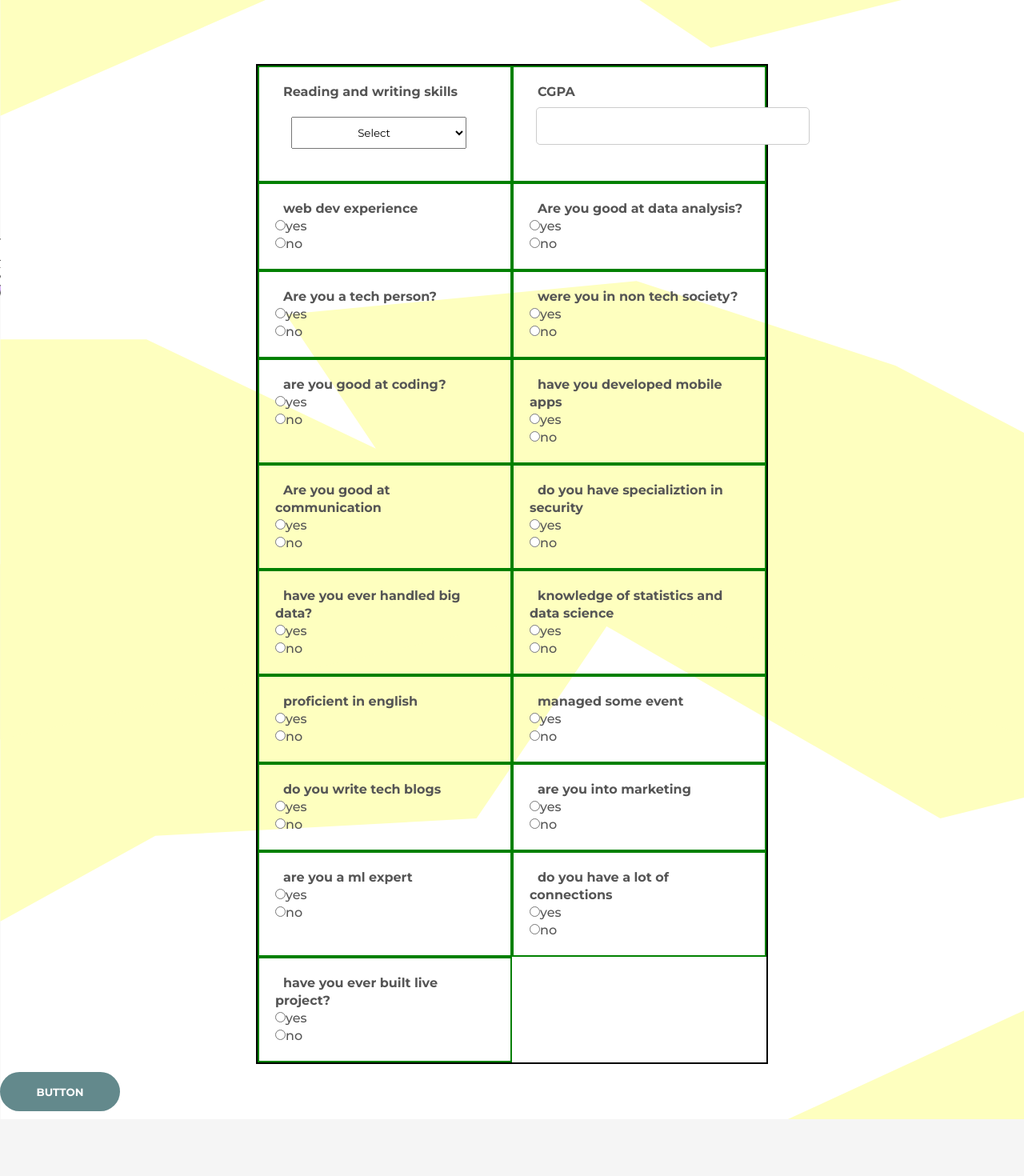
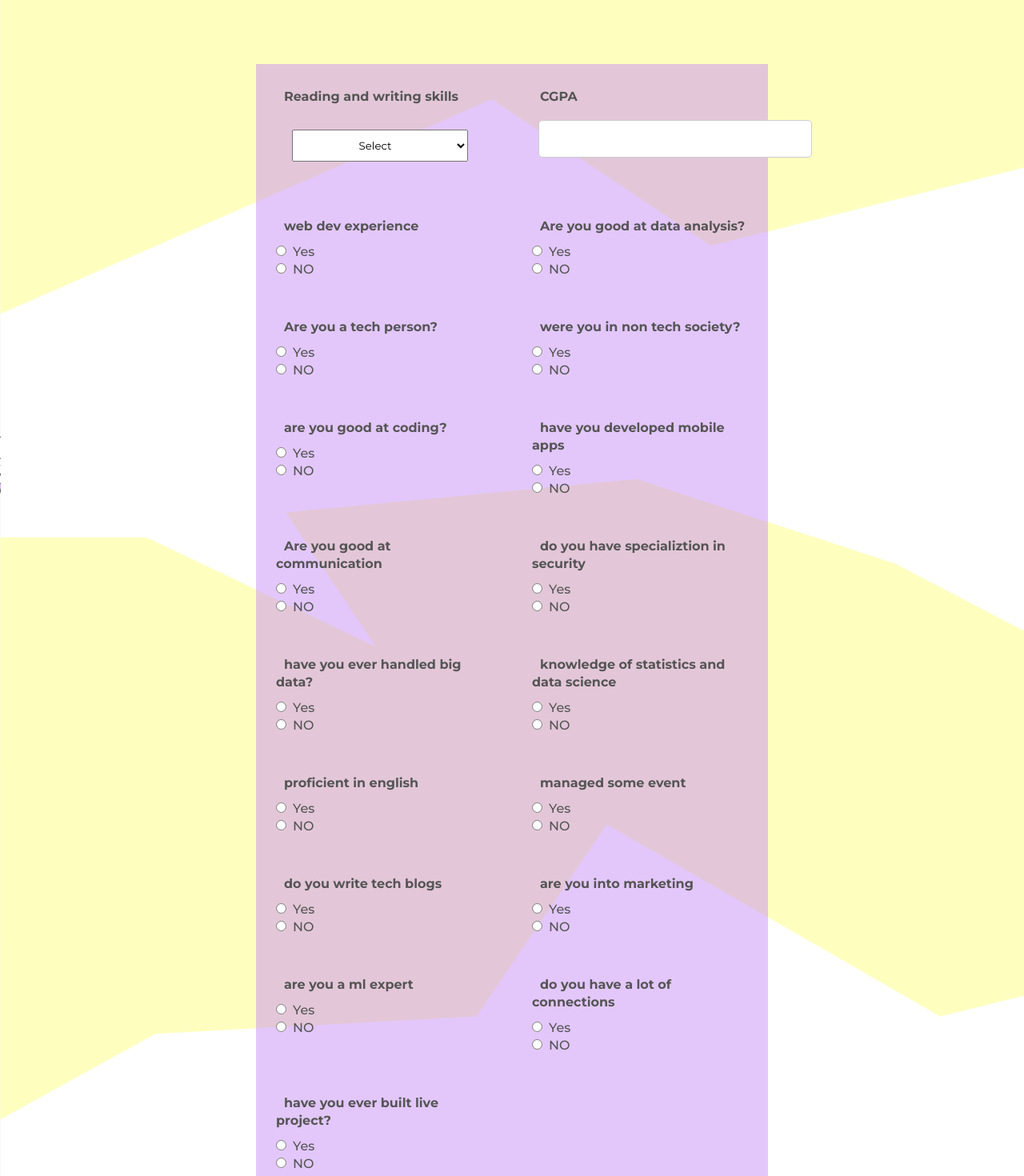
Before and after one commit to Raj0603/AI_CVMAKER, a React (Vite) app: page /CareerForm in a window 1280 px wide. Shown: the part 160-1630 px from the top of the page at 80% size. Before the commit the page ends 1559 px from the top, so only its background shows below. Built offline with nearby package versions, Linux system fonts and the light colour scheme.

Commit message:
Form Css

```diff
--- a/src/pages/CareerForm/CareerForm.css
+++ b/src/pages/CareerForm/CareerForm.css
@@ -18,7 +18,9 @@
     text-align: center;
     margin: auto;
     margin-top: 30vh;
-    border: 2px solid black;
+    background-color: rgba(193, 131, 245, 0.45);
+
+    /* border: 2px solid black; */
     /* box-shadow: 5px 5px rgb(134, 123, 123) ; */
 }
 
@@ -26,7 +28,7 @@
     text-align: left;
     padding: 20px;
     /* margin-left: 30px; */
-    border: 2px solid green;
+    /* border: 2px solid green; */
     width: 50%;
 }
 
@@ -39,3 +41,22 @@
     padding: 10px;
     text-align: center;
 }
+
+.form-col{
+    margin-top: 10px;
+    padding-left: 5px;
+}
+
+.form-button{
+    margin: 30vh;
+    margin-top: 15vh;
+    text-align: center;
+}
+
+.form-submit{
+    height: 3rem;
+    width: 8rem;
+    background-color: rgba(193, 131, 245, 1);
+    font-size: large;
+
+}
--- a/src/pages/CareerForm/CareerForm.jsx
+++ b/src/pages/CareerForm/CareerForm.jsx
@@ -11,10 +11,10 @@ function CareerForm() {
                     <div className="form-col"><label className="form-label" style={{ margin: "10px" }}><strong>Reading and writing skills</strong></label></div>
                     <div className="form-col">
                         <select className="dropdown" name="skill" id="skill">
-                                <option value="select">Select</option>
-                                <option value="Excellent">Excellent</option>
+                            <option  value="select">Select</option>
+                            <option  value="Excellent">Excellent</option>
                             <option value="Medium">Medium</option>
-                                <option value="Poor">Poor</option>
+                            <option  value="Poor">Poor</option>
                         </select>
                     </div>
                 </div>
@@ -25,125 +25,159 @@ function CareerForm() {
                 <div className="form-row">
                     <div className="form-col"><label className="form-label" style={{ margin: "10px" }}><strong>web dev experience</strong><br /></label></div>
                     <div className="form-col">
-                            <div className="form-check"><input className="form-input" type="radio" id="formCheck-1" /><label className="form-check-label" htmlFor="formCheck-1">yes</label></div>
-                            <div className="form-check"><input className="form-input" type="radio" id="formCheck-2" /><label className="form-check-label" htmlFor="formCheck-2">no</label></div>
+                        <input type="radio" style={{paddingLeft:"5px"}}  id="yes1" name="web-exp" value="Yes" />
+                        <label style={{marginLeft:"8px"}} for="yes1">Yes</label><br />
+                        <input type="radio" style={{paddingLeft:"5px"}}  id="no1" name="web-exp" value="No" />
+                        <label style={{marginLeft:"8px"}} for="no1">NO</label>
                     </div>
                 </div>
                 <div className="form-row">
                     <div className="form-col"><label className="form-label" style={{ margin: "10px" }}><strong>Are you good at data analysis?</strong><br /></label></div>
                     <div className="form-col">
-                            <div className="form-check"><input className="form-input" type="radio" id="formCheck-3" /><label className="form-check-label" htmlFor="formCheck-3">yes</label></div>
-                            <div className="form-check"><input className="form-input" type="radio" id="formCheck-4" /><label className="form-check-label" htmlFor="formCheck-4">no</label></div>
+                    <input type="radio" style={{paddingLeft:"5px"}}  id="yes2" name="analysis" value="Yes" />
+                        <label style={{marginLeft:"8px"}} for="yes2">Yes</label><br />
+                        <input type="radio" style={{paddingLeft:"5px"}}  id="no2" name="analysis" value="No" />
+                        <label style={{marginLeft:"8px"}} for="no2">NO</label>
                     </div>
                 </div>
                 <div className="form-row">
                     <div className="form-col"><label className="form-label" style={{ margin: "10px" }}><strong>Are you a tech person?</strong><br /></label></div>
                     <div className="form-col">
-                            <div className="form-check"><input className="form-input" type="radio" id="formCheck-5" /><label className="form-check-label" htmlFor="formCheck-5">yes</label></div>
-                            <div className="form-check"><input className="form-input" type="radio" id="formCheck-6" /><label className="form-check-label" htmlFor="formCheck-6">no</label></div>
+                    <input type="radio" style={{paddingLeft:"5px"}}  id="yes3" name="tech" value="Yes" />
+                        <label style={{marginLeft:"8px"}} for="yes3">Yes</label><br />
+                        <input type="radio" style={{paddingLeft:"5px"}}  id="no3" name="tech" value="No" />
+                        <label style={{marginLeft:"8px"}} for="no3">NO</label>
                     </div>
                 </div>
                 <div className="form-row">
                     <div className="form-col"><label className="form-label" style={{ margin: "10px" }}><strong>were you in non tech society?</strong><br /></label></div>
                     <div className="form-col">
-                            <div className="form-check"><input className="form-input" type="radio" id="formCheck-7" /><label className="form-check-label" htmlFor="formCheck-7">yes</label></div>
-                            <div className="form-check"><input className="form-input" type="radio" id="formCheck-8" /><label className="form-check-label" htmlFor="formCheck-8">no</label></div>
+                    <input type="radio" style={{paddingLeft:"5px"}}  id="yes4" name="non_tech" value="Yes" />
+                        <label style={{marginLeft:"8px"}} for="yes4">Yes</label><br />
+                        <input type="radio" style={{paddingLeft:"5px"}}  id="no4" name="non_tech" value="No" />
+                        <label style={{marginLeft:"8px"}} for="no4">NO</label>
                     </div>
                 </div>
                 <div className="form-row">
                     <div className="form-col"><label className="form-label" style={{ margin: "10px" }}><strong>are you good at coding?</strong><br /></label></div>
                     <div className="form-col">
-                            <div className="form-check"><input className="form-input" type="radio" id="formCheck-9" /><label className="form-check-label" htmlFor="formCheck-9">yes</label></div>
-                            <div className="form-check"><input className="form-input" type="radio" id="formCheck-10" /><label className="form-check-label" htmlFor="formCheck-10">no</label></div>
+                    <input type="radio" style={{paddingLeft:"5px"}}  id="yes5" name="coding" value="Yes" />
+                        <label style={{marginLeft:"8px"}} for="yes5">Yes</label><br />
+                        <input type="radio" style={{paddingLeft:"5px"}}  id="no5" name="coding" value="No" />
+                        <label style={{marginLeft:"8px"}} for="no5">NO</label>
                     </div>
                 </div>
                 <div className="form-row">
                     <div className="form-col"><label className="form-label" style={{ margin: "10px" }}><strong>have you developed mobile apps</strong><br /></label></div>
                     <div className="form-col">
-                            <div className="form-check"><input className="form-input" type="radio" id="formCheck-11" /><label className="form-check-label" htmlFor="formCheck-11">yes</label></div>
-                            <div className="form-check"><input className="form-input" type="radio" id="formCheck-12" /><label className="form-check-label" htmlFor="formCheck-12">no</label></div>
+                    <input type="radio" style={{paddingLeft:"5px"}}  id="yes6" name="mobdev" value="Yes" />
+                        <label style={{marginLeft:"8px"}} for="yes6">Yes</label><br />
+                        <input type="radio" style={{paddingLeft:"5px"}}  id="no6" name="mobdev" value="No" />
+                        <label style={{marginLeft:"8px"}} for="no6">NO</label>
                     </div>
                 </div>
                 <div className="form-row">
                     <div className="form-col"><label className="form-label" style={{ margin: "10px" }}><strong>Are you good at communication</strong><br /></label></div>
                     <div className="form-col">
-                            <div className="form-check"><input className="form-input" type="radio" id="formCheck-13" /><label className="form-check-label" htmlFor="formCheck-13">yes</label></div>
-                            <div className="form-check"><input className="form-input" type="radio" id="formCheck-14" /><label className="form-check-label" htmlFor="formCheck-14">no</label></div>
+                    <input type="radio" style={{paddingLeft:"5px"}}  id="yes7" name="communication" value="Yes" />
+                        <label style={{marginLeft:"8px"}} for="yes7">Yes</label><br />
+                        <input type="radio" style={{paddingLeft:"5px"}}  id="no7" name="communication" value="No" />
+                        <label style={{marginLeft:"8px"}} for="no7">NO</label>
                     </div>
                 </div>
                 <div className="form-row">
                     <div className="form-col"><label className="form-label" style={{ margin: "10px" }}><strong>do you have specializtion in security</strong><br /></label></div>
                     <div className="form-col">
-                            <div className="form-check"><input className="form-input" type="radio" id="formCheck-15" /><label className="form-check-label" htmlFor="formCheck-15">yes</label></div>
-                            <div className="form-check"><input className="form-input" type="radio" id="formCheck-16" /><label className="form-check-label" htmlFor="formCheck-16">no</label></div>
+                    <input type="radio" style={{paddingLeft:"5px"}}  id="yes8" name="security" value="Yes" />
+                        <label style={{marginLeft:"8px"}} for="yes8">Yes</label><br />
+                        <input type="radio" style={{paddingLeft:"5px"}}  id="no8" name="security" value="No" />
+                        <label style={{marginLeft:"8px"}} for="no8">NO</label>
                     </div>
                 </div>
                 <div className="form-row">
                     <div className="form-col"><label className="form-label" style={{ margin: "10px" }}><strong>have you ever handled big data?</strong><br /></label></div>
                     <div className="form-col">
-                            <div className="form-check"><input className="form-input" type="radio" id="formCheck-17" /><label className="form-check-label" htmlFor="formCheck-17">yes</label></div>
-                            <div className="form-check"><input className="form-input" type="radio" id="formCheck-18" /><label className="form-check-label" htmlFor="formCheck-18">no</label></div>
+                    <input type="radio" style={{paddingLeft:"5px"}}  id="yes9" name="bigdata" value="Yes" />
+                        <label style={{marginLeft:"8px"}} for="yes9">Yes</label><br />
+                        <input type="radio" style={{paddingLeft:"5px"}}  id="no9" name="bigdata" value="No" />
+                        <label style={{marginLeft:"8px"}} for="no9">NO</label>
                     </div>
                 </div>
                 <div className="form-row">
                     <div className="form-col"><label className="form-label" style={{ margin: "10px" }}><strong>knowledge of statistics&nbsp;and data science</strong><br /></label></div>
                     <div className="form-col">
-                            <div className="form-check"><input className="form-input" type="radio" id="formCheck-19" /><label className="form-check-label" htmlFor="formCheck-19">yes</label></div>
-                            <div className="form-check"><input className="form-input" type="radio" id="formCheck-20" /><label className="form-check-label" htmlFor="formCheck-20">no</label></div>
+                    <input type="radio" style={{paddingLeft:"5px"}}  id="yes10" name="ds" value="Yes" />
+                        <label style={{marginLeft:"8px"}} for="yes10">Yes</label><br />
+                        <input type="radio" style={{paddingLeft:"5px"}}  id="no10" name="ds" value="No" />
+                        <label style={{marginLeft:"8px"}} for="no10">NO</label>
                     </div>
                 </div>
                 <div className="form-row">
                     <div className="form-col"><label className="form-label" style={{ margin: "10px" }}><strong>proficient in english</strong><br /></label></div>
                     <div className="form-col">
-                            <div className="form-check"><input className="form-input" type="radio" id="formCheck-21" /><label className="form-check-label" htmlFor="formCheck-21">yes</label></div>
-                            <div className="form-check"><input className="form-input" type="radio" id="formCheck-22" /><label className="form-check-label" htmlFor="formCheck-22">no</label></div>
+                    <input type="radio" style={{paddingLeft:"5px"}}  id="yes11" name="english" value="Yes" />
+                        <label style={{marginLeft:"8px"}} for="yes11">Yes</label><br />
+                        <input type="radio" style={{paddingLeft:"5px"}}  id="no11" name="english" value="No" />
+                        <label style={{marginLeft:"8px"}} for="no11">NO</label>
                     </div>
                 </div>
                 <div className="form-row">
                     <div className="form-col"><label className="form-label" style={{ margin: "10px" }}><strong>managed some event</strong><br /></label></div>
                     <div className="form-col">
-                            <div className="form-check"><input className="form-input" type="radio" id="formCheck-23" /><label className="form-check-label" htmlFor="formCheck-23">yes</label></div>
-                            <div className="form-check"><input className="form-input" type="radio" id="formCheck-24" /><label className="form-check-label" htmlFor="formCheck-24">no</label></div>
+                    <input type="radio" style={{paddingLeft:"5px"}}  id="yes12" name="event" value="Yes" />
+                        <label style={{marginLeft:"8px"}} for="yes12">Yes</label><br />
+                        <input type="radio" style={{paddingLeft:"5px"}}  id="no12" name="event" value="No" />
+                        <label style={{marginLeft:"8px"}} for="no12">NO</label>
                     </div>
                 </div>
                 <div className="form-row">
                     <div className="form-col"><label className="form-label" style={{ margin: "10px" }}><strong>do you write tech blogs</strong><br /></label></div>
                     <div className="form-col">
-                            <div className="form-check"><input className="form-input" type="radio" id="formCheck-25" /><label className="form-check-label" htmlFor="formCheck-25">yes</label></div>
-                            <div className="form-check"><input className="form-input" type="radio" id="formCheck-26" /><label className="form-check-label" htmlFor="formCheck-26">no</label></div>
+                    <input type="radio" style={{paddingLeft:"5px"}}  id="yes13" name="blogs" value="Yes" />
+                        <label style={{marginLeft:"8px"}} for="yes13">Yes</label><br />
+                        <input type="radio" style={{paddingLeft:"5px"}}  id="no13" name="blogs" value="No" />
+                        <label style={{marginLeft:"8px"}} for="no13">NO</label>
                     </div>
                 </div>
                 <div className="form-row">
                     <div className="form-col"><label className="form-label" style={{ margin: "10px" }}><strong>are you into marketing</strong><br /></label></div>
                     <div className="form-col">
-                            <div className="form-check"><input className="form-input" type="radio" id="formCheck-27" /><label className="form-check-label" htmlFor="formCheck-27">yes</label></div>
-                            <div className="form-check"><input className="form-input" type="radio" id="formCheck-28" /><label className="form-check-label" htmlFor="formCheck-28">no</label></div>
+                    <input type="radio" style={{paddingLeft:"5px"}}  id="yes14" name="marketing" value="Yes" />
+                        <label style={{marginLeft:"8px"}} for="yes14">Yes</label><br />
+                        <input type="radio" style={{paddingLeft:"5px"}}  id="no14" name="marketing" value="No" />
+                        <label style={{marginLeft:"8px"}} for="no14">NO</label>
                     </div>
                 </div>
                 <div className="form-row">
                     <div className="form-col"><label className="form-label" style={{ margin: "10px" }}><strong>are you a ml expert</strong><br /></label></div>
                     <div className="form-col">
-                            <div className="form-check"><input className="form-input" type="radio" id="formCheck-29" /><label className="form-check-label" htmlFor="formCheck-29">yes</label></div>
-                            <div className="form-check"><input className="form-input" type="radio" id="formCheck-30" /><label className="form-check-label" htmlFor="formCheck-30">no</label></div>
+                    <input type="radio" style={{paddingLeft:"5px"}}  id="yes15" name="ai" value="Yes" />
+                        <label style={{marginLeft:"8px"}} for="yes15">Yes</label><br />
+                        <input type="radio" style={{paddingLeft:"5px"}}  id="no15" name="ai" value="No" />
+                        <label style={{marginLeft:"8px"}} for="no15">NO</label>
                     </div>
                 </div>
                 <div className="form-row">
                     <div className="form-col"><label className="form-label" style={{ margin: "10px" }}><strong>do you have a lot of connections</strong><br /></label></div>
                     <div className="form-col">
-                            <div className="form-check"><input className="form-input" type="radio" id="formCheck-31" /><label className="form-check-label" htmlFor="formCheck-31">yes</label></div>
-                            <div className="form-check"><input className="form-input" type="radio" id="formCheck-32" /><label className="form-check-label" htmlFor="formCheck-32">no</label></div>
+                    <input type="radio" style={{paddingLeft:"5px"}}  id="yes16" name="connection" value="Yes" />
+                        <label style={{marginLeft:"8px"}} for="yes16">Yes</label><br />
+                        <input type="radio" style={{paddingLeft:"5px"}}  id="no16" name="connection" value="No" />
+                        <label style={{marginLeft:"8px"}} for="no16">NO</label>
                     </div>
                 </div>
                 <div className="form-row">
                     <div className="form-col"><label className="form-label" style={{ margin: "10px" }}><strong>have you ever built live project?</strong><br /></label></div>
                     <div className="form-col">
-                            <div className="form-check"><input className="form-input" type="radio" id="formCheck-33" /><label className="form-check-label" htmlFor="formCheck-33">yes</label></div>
-                            <div className="form-check"><input className="form-input" type="radio" id="formCheck-34" /><label className="form-check-label" htmlFor="formCheck-34">no</label></div>
+                    <input type="radio" style={{paddingLeft:"5px"}}  id="yes17" name="live_project" value="Yes" />
+                        <label style={{marginLeft:"8px"}} for="yes17">Yes</label><br />
+                        <input type="radio" style={{paddingLeft:"5px"}}  id="no17" name="live_project" value="No" />
+                        <label style={{marginLeft:"8px"}} for="no17">NO</label>
                     </div>
                 </div>
 
             </div>
-                        <div className="form-col text-center"><button className="btn btn-primary text-center" type="button">Button</button></div>
+            <div className="form-button"><button className="form-submit" type="button"><b>Submit</b></button></div>
         </div>
 
     )
```
Lines whose indentation alone changed are shown as unchanged.
